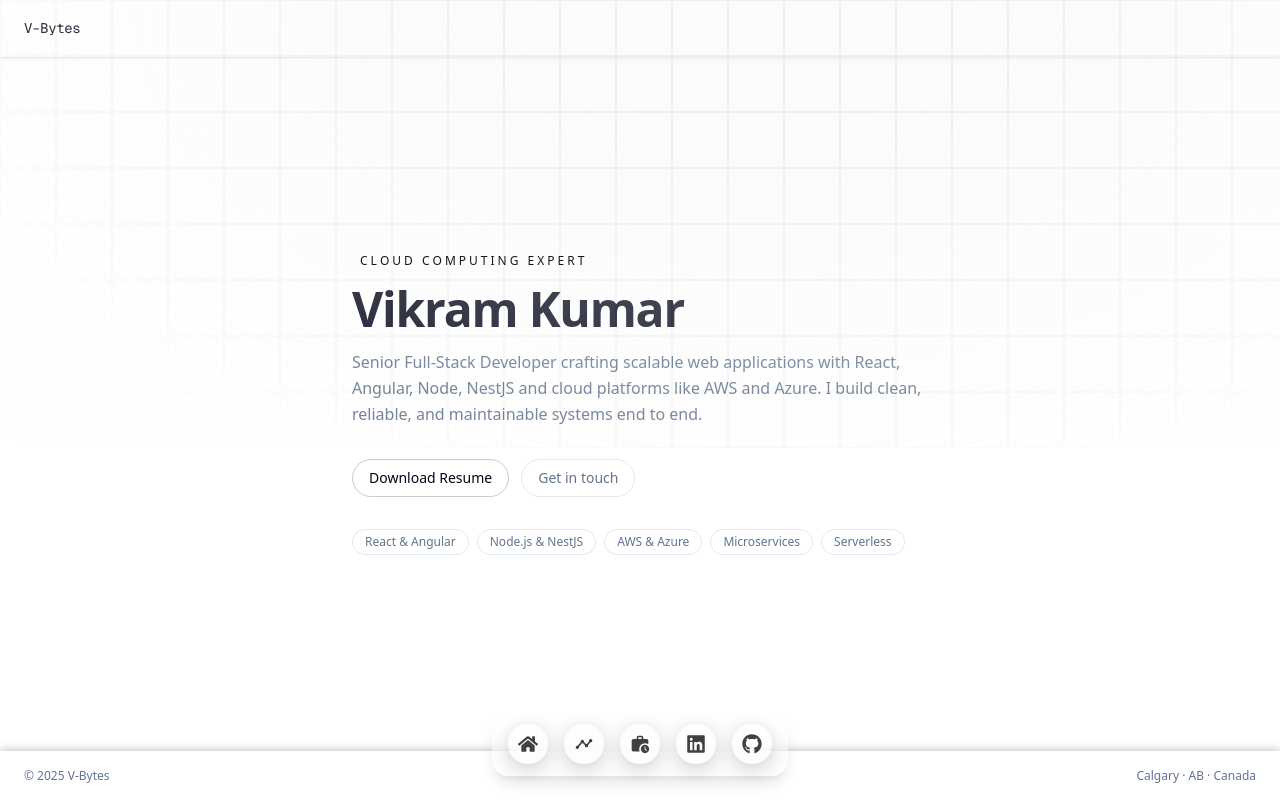
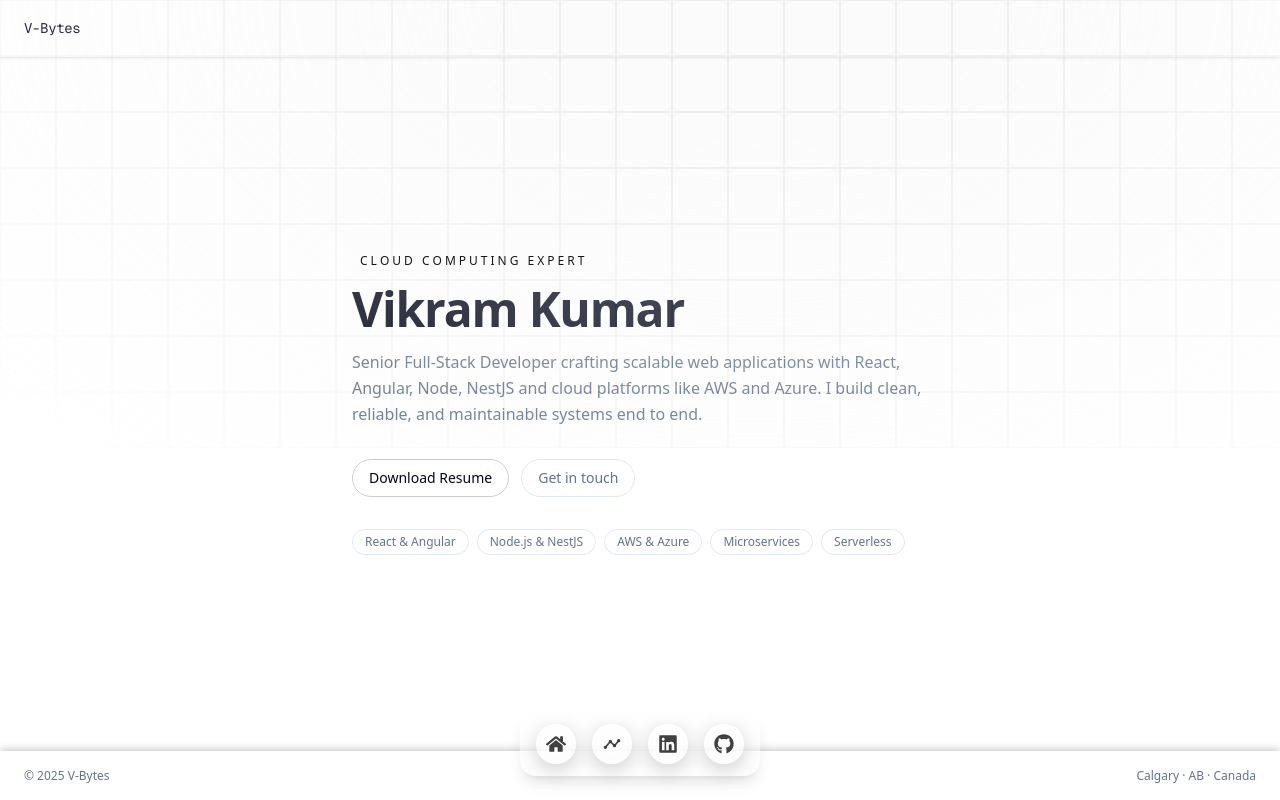
Before and after one commit to Brutalvik/v3, a Next.js app: page / in a window 1280 px wide. Built offline with nearby package versions, Linux system fonts and the light colour scheme.

Commit message:
refactor: hid projects from the menu for further development

```diff
--- a/src/components/Menu.tsx
+++ b/src/components/Menu.tsx
@@ -20,13 +20,13 @@ export function Menu() {
       ),
       href: "/timeline",
     },
-    {
-      title: "Projects",
-      icon: (
-        <MdWorkHistory className="h-full w-full text-neutral-700 dark:text-neutral-200" />
-      ),
-      href: "/projects",
-    },
+    // {
+    //   title: "Projects",
+    //   icon: (
+    //     <MdWorkHistory className="h-full w-full text-neutral-700 dark:text-neutral-200" />
+    //   ),
+    //   href: "/projects",
+    // },
     {
       title: "LinkedIn",
       icon: (
```
